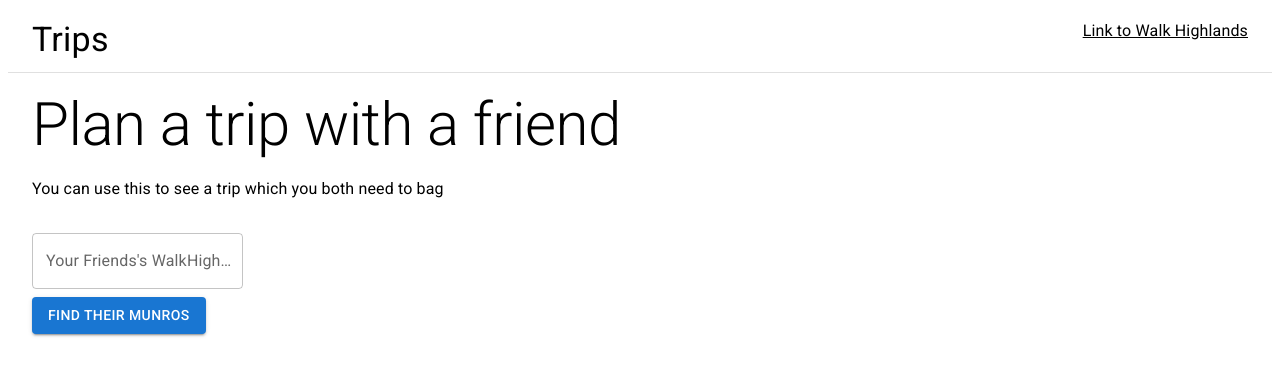
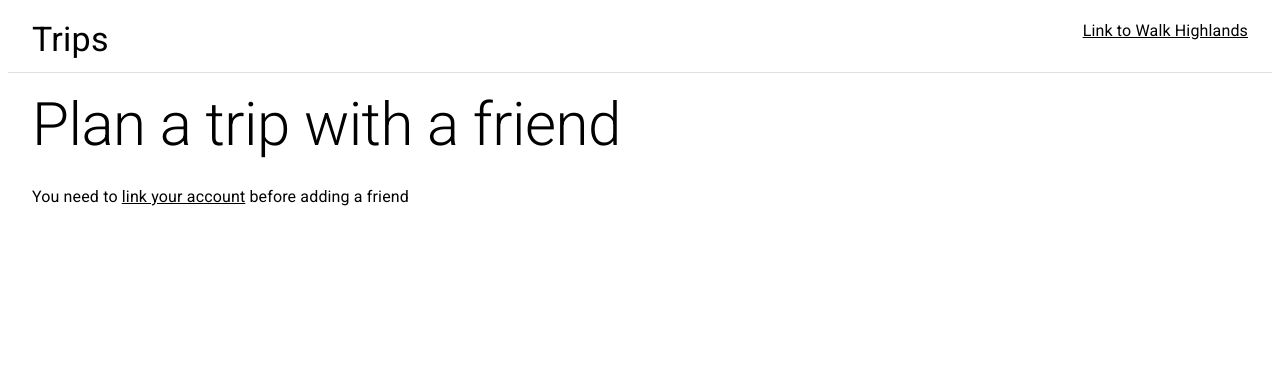
Before and after one commit to joejag/munros.joejag.com, a React (Create React App) app in the folder front/: page /plan in a window 1280 px wide. Shown: the top 376 px of the page. Built offline with nearby package versions, Linux system fonts and the light colour scheme; a web font is replaced by a local one.

Commit message:
feat: handle not logged in yet

```diff
--- a/front/src/components/Banner.tsx
+++ b/front/src/components/Banner.tsx
@@ -3,6 +3,7 @@ import * as React from 'react'
 import ArrowForwardIosIcon from '@mui/icons-material/ArrowForwardIos'
 import FilterHdrIcon from '@mui/icons-material/FilterHdr'
 import PersonIcon from '@mui/icons-material/Person'
+import PersonAddIcon from '@mui/icons-material/PersonAdd'
 import Grid from '@mui/material/Grid'
 import Link from '@mui/material/Link'
 import Toolbar from '@mui/material/Toolbar'
@@ -97,6 +98,9 @@ const Banner = ({ area, group }: { area?: string; group?: string }) => {
               <Typography variant="body1" sx={{ marginTop: '0.5em' }}>
                 <Link href="/plan" color="inherit">
                   Plan a trip with a friend
+                  <PersonAddIcon
+                    sx={{ marginLeft: '0.1em', verticalAlign: 'bottom' }}
+                  />
                 </Link>
               </Typography>
             </>
--- a/front/src/components/pages/PlanATrip.tsx
+++ b/front/src/components/pages/PlanATrip.tsx
@@ -8,6 +8,7 @@ import Button from '@mui/material/Button'
 import CircularProgress from '@mui/material/CircularProgress'
 import Container from '@mui/material/Container'
 import Grid from '@mui/material/Grid'
+import Link from '@mui/material/Link'
 import Paper from '@mui/material/Paper'
 import TextField from '@mui/material/TextField'
 import Typography from '@mui/material/Typography'
@@ -31,8 +32,24 @@ const PlanATrip = () => {
         component="main"
         sx={{ paddingBottom: '2em', paddingTop: '1em' }}
       >
-        {completed.buddy.name === null && <FindFriend />}
-        {completed.buddy.name !== null && <PlanTrip />}
+        {completed.name === null && (
+          <>
+            <Typography variant="h2">Plan a trip with a friend</Typography>
+            <Typography sx={{ marginTop: '1.5em' }}>
+              You need to{' '}
+              <Link href="/walkhighlands" color="inherit">
+                link your account
+              </Link>{' '}
+              before adding a friend
+            </Typography>
+          </>
+        )}
+        {completed.name !== null && completed.buddy.name === null && (
+          <FindFriend />
+        )}
+        {completed.name !== null && completed.buddy.name !== null && (
+          <PlanTrip />
+        )}
       </Container>
     </>
   )
```
